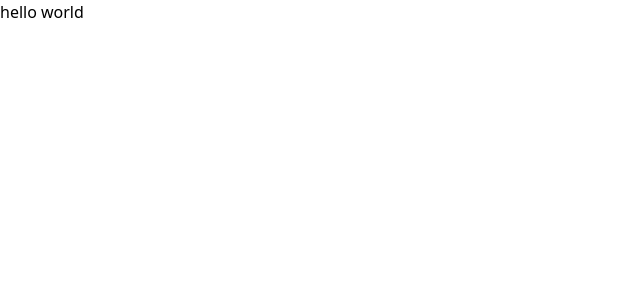
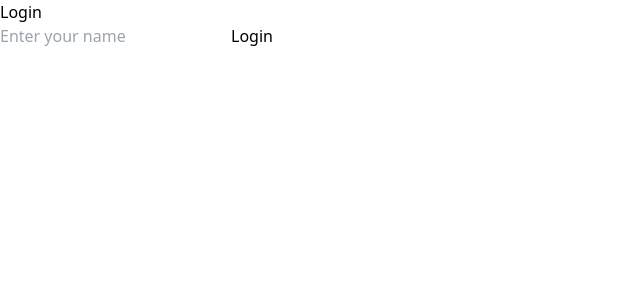
Before and after one commit to ewei2406/SmartOH, a React (Vite) app in the folder SmartOH/: page / in a window 1280 px wide. Shown: the top 300 px of the page, without its empty margins (0-640 px from the left). Built offline with nearby package versions, Linux system fonts and the light colour scheme.

Commit message:
created login page with name, direct page to either TA or Student or both

```diff
--- a/SmartOH/src/App.tsx
+++ b/SmartOH/src/App.tsx
@@ -1,8 +1,40 @@
-function App() {
+// src/App.tsx
+import React, { useState } from 'react';
+import Login from './components/Login';
+import studentData from './StudentData.tsx';
+import StudentComponent from './components/StudentComponent';
+import TAComponent from './components/TAComponent';
 
-  return (
-    <div className='font-bold'>hello world</div>
-  )
-}
+const App: React.FC = () => {
+  const [name, setName] = useState<string>('');
+  const [userGroup, setUserGroup] = useState<string[]>([]);
+  const [loggedIn, setLoggedIn] = useState<boolean>(false);
 
-export default App
+  const handleLogin = (name: string) => {
+    setName(name);
+
+    const student = studentData.find(student => student.name === name);
+    if (student) {
+      setUserGroup(student.groups);
+      setLoggedIn(true);
+    }
+
+    // setLoggedIn(true);
+  };
+
+  if (loggedIn) {
+    return (
+      <div>
+        <h1>Welcome, {name}!</h1>
+        <div style={{ display: 'flex', justifyContent: 'space-between' }}>
+          {userGroup.includes('TA') && <TAComponent />}
+          {userGroup.includes('Student') && <StudentComponent />}
+        </div>
+      </div>
+    );
+  }
+
+  return <Login onLogin={handleLogin} />;
+};
+
+export default App;
--- /dev/null
+++ b/SmartOH/src/components/StudentComponent.tsx
@@ -0,0 +1,18 @@
+// src/StudentComponent.tsx
+import React from 'react';
+
+const StudentComponent: React.FC = () => {
+  return (
+    <div>
+      <h2>Student Dashboard</h2>
+      <h3>Your Classes:</h3>
+      <ul>
+        <li>Math 101</li>
+        <li>History 201</li>
+        <li>Computer Science 301</li>
+      </ul>
+    </div>
+  );
+};
+
+export default StudentComponent;
--- /dev/null
+++ b/SmartOH/src/components/TAComponent.tsx
@@ -0,0 +1,18 @@
+// src/TAComponent.tsx
+import React from 'react';
+
+const TAComponent: React.FC = () => {
+  return (
+    <div>
+      <h2>TA Dashboard</h2>
+      <h3>Classes you assist:</h3>
+      <ul>
+        <li>Physics 102</li>
+        <li>Chemistry 202</li>
+        <li>Biology 303</li>
+      </ul>
+    </div>
+  );
+};
+
+export default TAComponent;
--- a/SmartOH/src/components/login.tsx
+++ b/SmartOH/src/components/login.tsx
@@ -1,12 +1,35 @@
-import React from "react"
-import { useState } from "react"
+// src/Login.tsx
+import React, { useState } from 'react';
 
-export const Login  = () => {
+interface LoginProps {
+  onLogin: (name: string) => void;
+}
 
-    let [userName, setUsername] = useState<string>();
-    let [password, setPassword] = useState<string>();
+const Login: React.FC<LoginProps> = ({ onLogin }) => {
+  const [name, setName] = useState<string>('');
 
-    return (
-        <div></div>
-    )
-}
+  const handleLogin = () => {
+    if (name) {
+      // Dummy code: Here you could send the name to an API, save to local storage, etc.
+      console.log(`User ${name} is logged in.`);
+
+      // Call the parent component's onLogin function to handle successful login
+      onLogin(name);
+    }
+  };
+
+  return (
+    <div>
+      <h1>Login</h1>
+      <input
+        type="text"
+        placeholder="Enter your name"
+        value={name}
+        onChange={(e) => setName(e.target.value)}
+      />
+      <button onClick={handleLogin}>Login</button>
+    </div>
+  );
+};
+
+export default Login;
--- /dev/null
+++ b/SmartOH/src/studentData.tsx
@@ -0,0 +1,13 @@
+// src/studentData.ts
+const studentData = [
+  { name: "Alice", groups: ["Student"] },
+  { name: "Bob", groups: ["TA"] },
+  { name: "Charlie", groups: ["Student", "TA"] },
+  { name: "David", groups: ["Student"] },
+  { name: "Emily", groups: ["TA"] },
+  { name: "Fiona", groups: ["Student"] },
+  { name: "George", groups: ["Student", "TA"] },
+  { name: "Hannah", groups: ["Student"] },
+];
+
+export default studentData;
```
